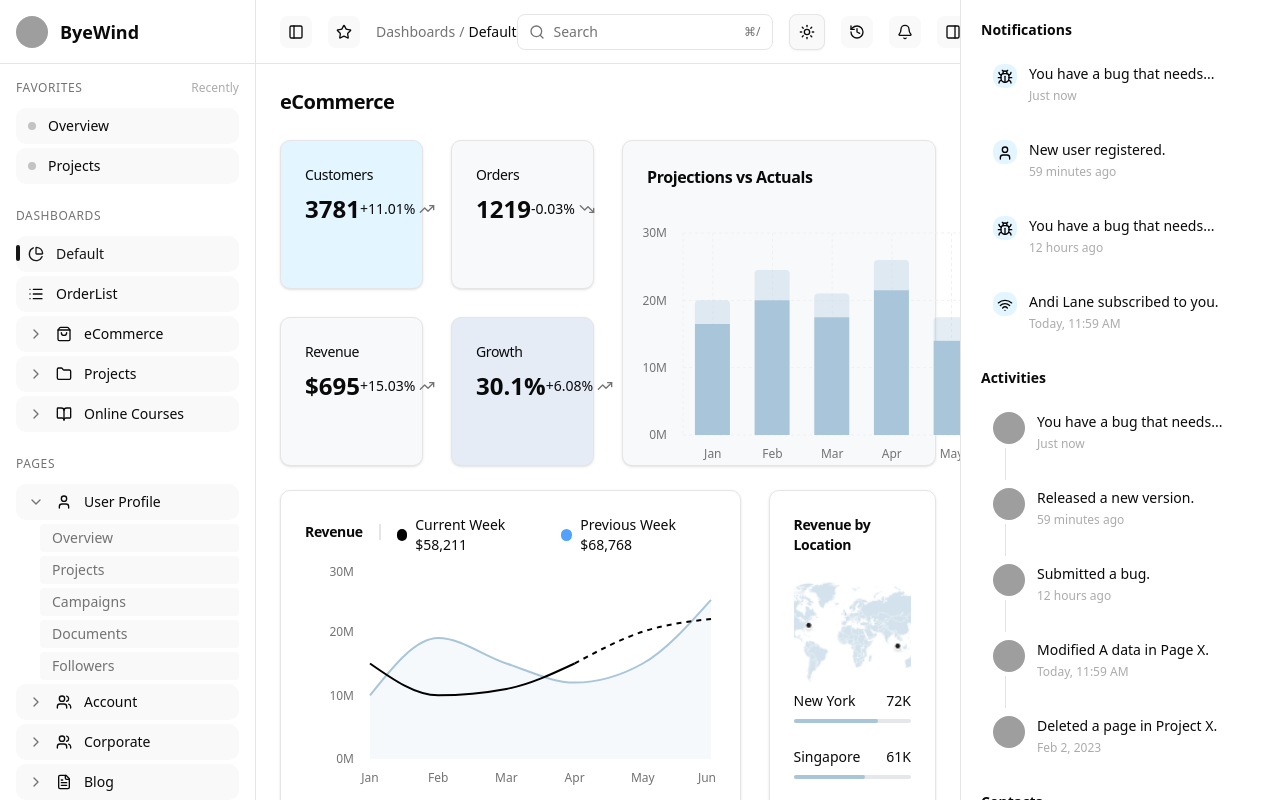
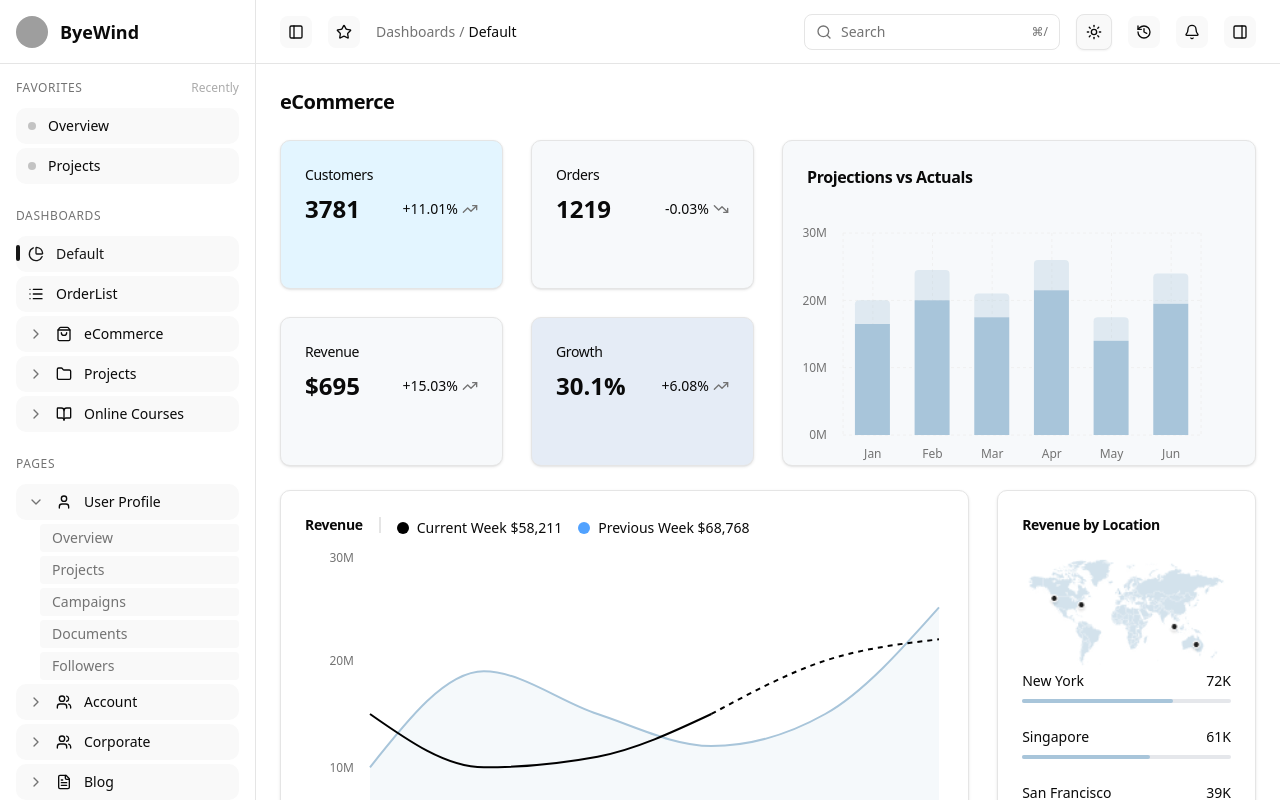
Before and after one commit to Hrithik0112/Admin-Dashboard, a React (Vite) app: page / in a window 1280 px wide. Built offline with nearby package versions, Linux system fonts and the light colour scheme; grey boxes are pictures that could not be loaded.

Commit message:
update sidebar config

```diff
--- a/src/components/layout/dual-sidebar-layout.tsx
+++ b/src/components/layout/dual-sidebar-layout.tsx
@@ -12,7 +12,7 @@ interface DualSidebarLayoutProps {
 
 export function DualSidebarLayout({ children, onNavigation, activeView }: DualSidebarLayoutProps) {
   const [leftCollapsed, setLeftCollapsed] = useState(false)
-  const [rightCollapsed, setRightCollapsed] = useState(false)
+  const [rightCollapsed, setRightCollapsed] = useState(true)
   const [leftSidebarOpen, setLeftSidebarOpen] = useState(false)
   const isMobile = useMobile()
 
```
